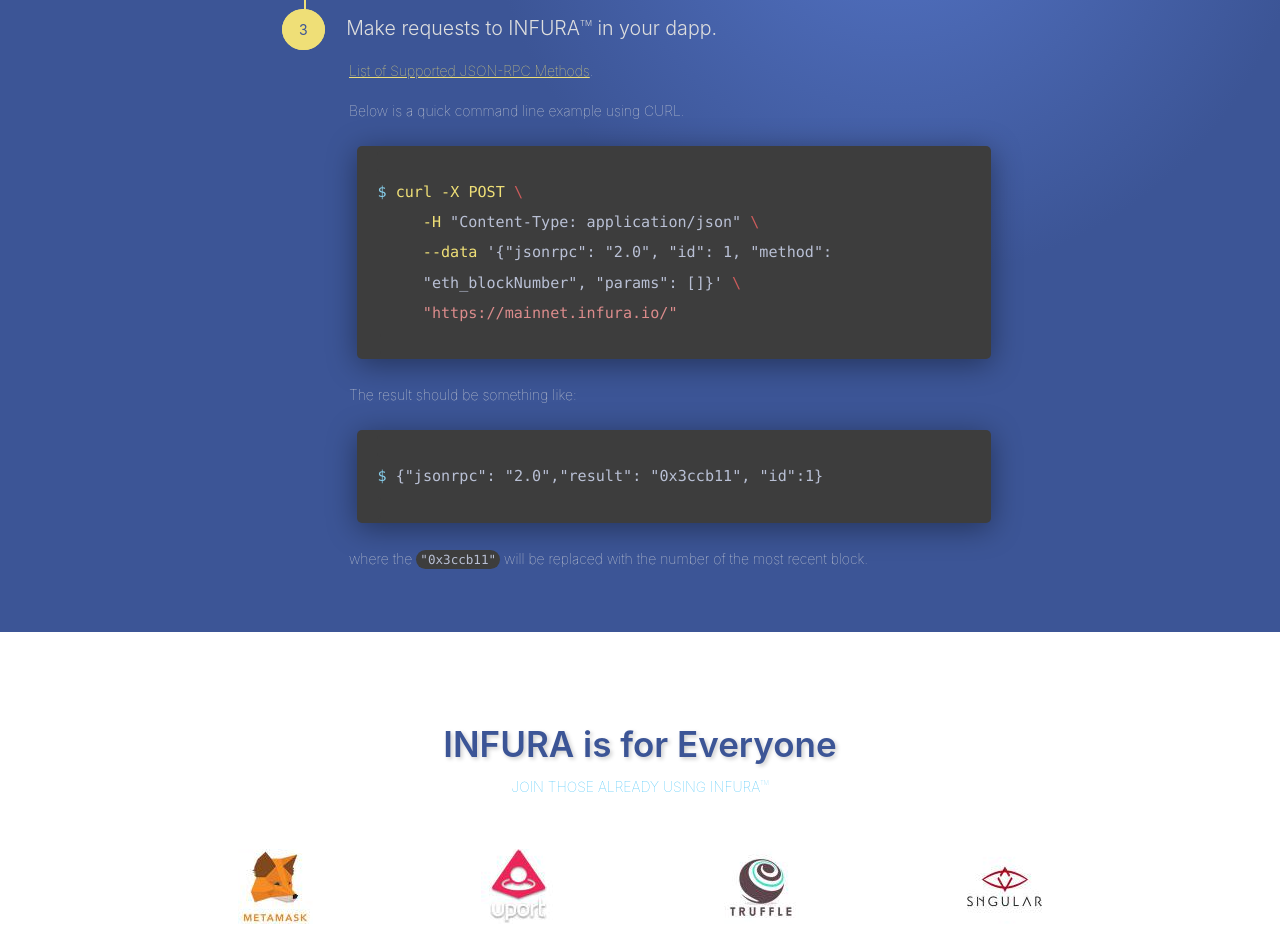
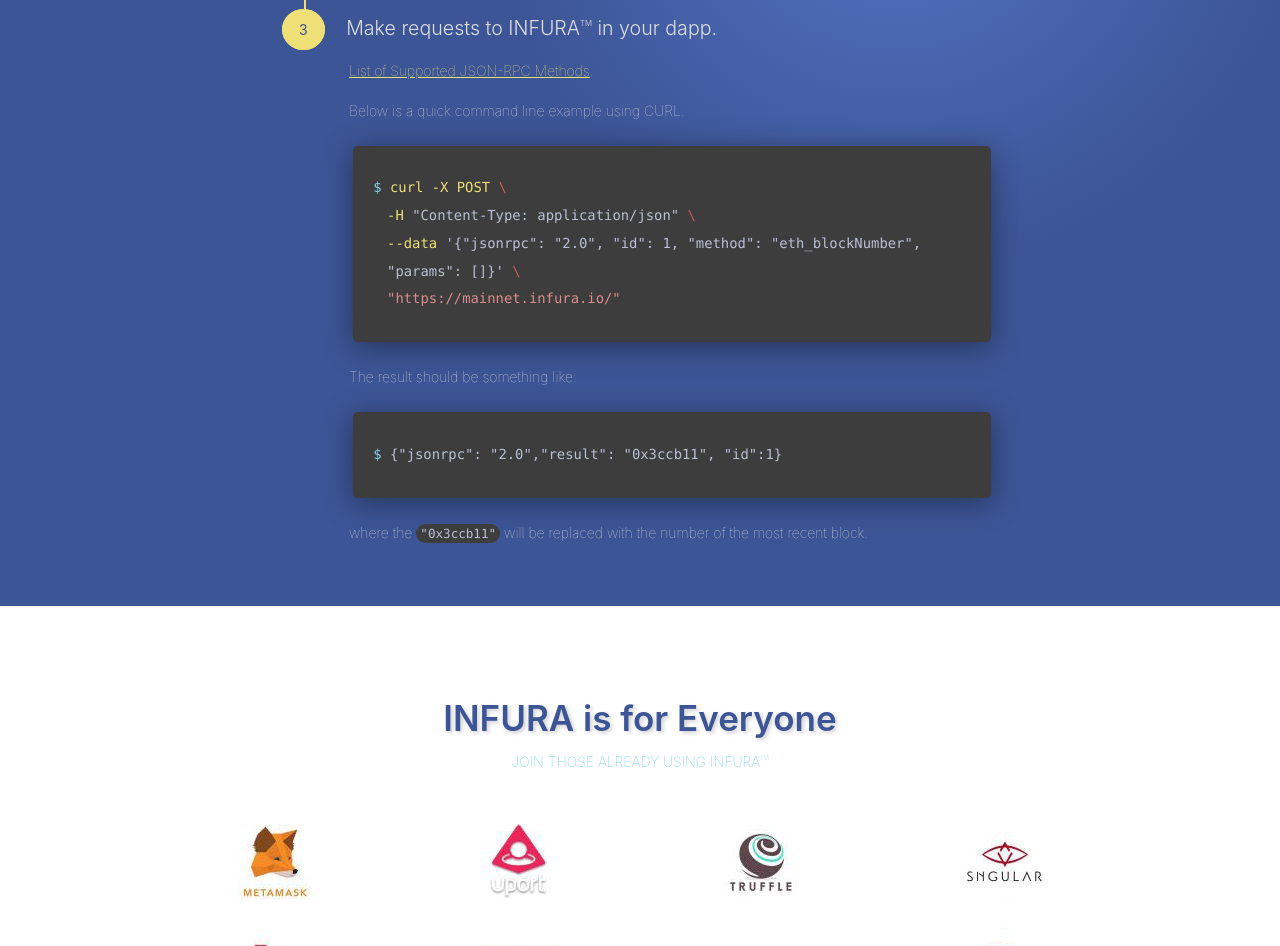
Before and after one commit to INFURA/www, a website with bundled scripts: page src/index.html in a window 1280 px wide. Shown: the part 4746-5692 px from the top of the page. Built offline with nearby package versions, Linux system fonts and the light colour scheme; files whose address does not match are found by name.

Commit message:
fixing console font

```diff
--- a/src/index.html
+++ b/src/index.html
@@ -349,9 +349,9 @@
             <p class="step"><a href="https://infura.io/docs/#supported-json-rpc-methods" target="_blank">List of Supported JSON-RPC Methods</a>.<br/><br/>Below is a quick command line example using CURL.</p>
             <div class="step codeshell">
               <code><span class="line"><span class="path">$</span> <span class="command">curl -X POST</span> <span class="slash">\</span></span>
-                <span class="line more_indent"><span class="command">-H</span> "Content-Type: application/json" <span class="slash">\</span></span>
-                <span class="line more_indent"><span class="command">--data</span> '{"jsonrpc": "2.0", "id": 1, "method": "eth_blockNumber", "params": []}' <span class="slash">\</span></span>
-                <span class="line more_indent option">"https://mainnet.infura.io/"</span></code>
+                <span class="line indent"><span class="command">-H</span> "Content-Type: application/json" <span class="slash">\</span></span>
+                <span class="line indent"><span class="command">--data</span> '{"jsonrpc": "2.0", "id": 1, "method": "eth_blockNumber", "params": []}' <span class="slash">\</span></span>
+                <span class="line indent option">"https://mainnet.infura.io/"</span></code>
             </div>
             <br/>
             <p class="step">The result should be something like:</p>
--- a/src/scss/modules/_how-to.scss
+++ b/src/scss/modules/_how-to.scss
@@ -75,7 +75,7 @@
     border-radius: 5px;
     box-shadow: 0 5px 30px rgba(0, 0, 0, 0.4);
     line-height: 1.8em;
-    font-size: 1.2em;
+    font-size: 1.1em;
 
     .path {
       color: #87ceeb;
```
Also changed, not shown: app/index.html (+1 -1 lines), app/assets/css/style.css, app/assets/css/style.min.css, 1 other file.
